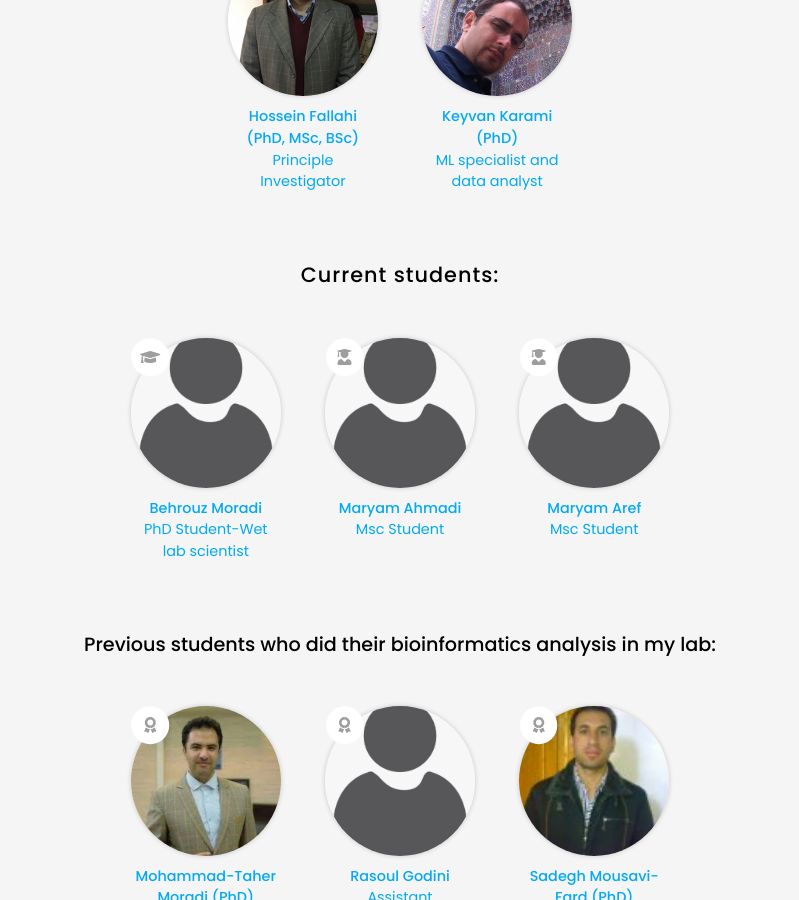
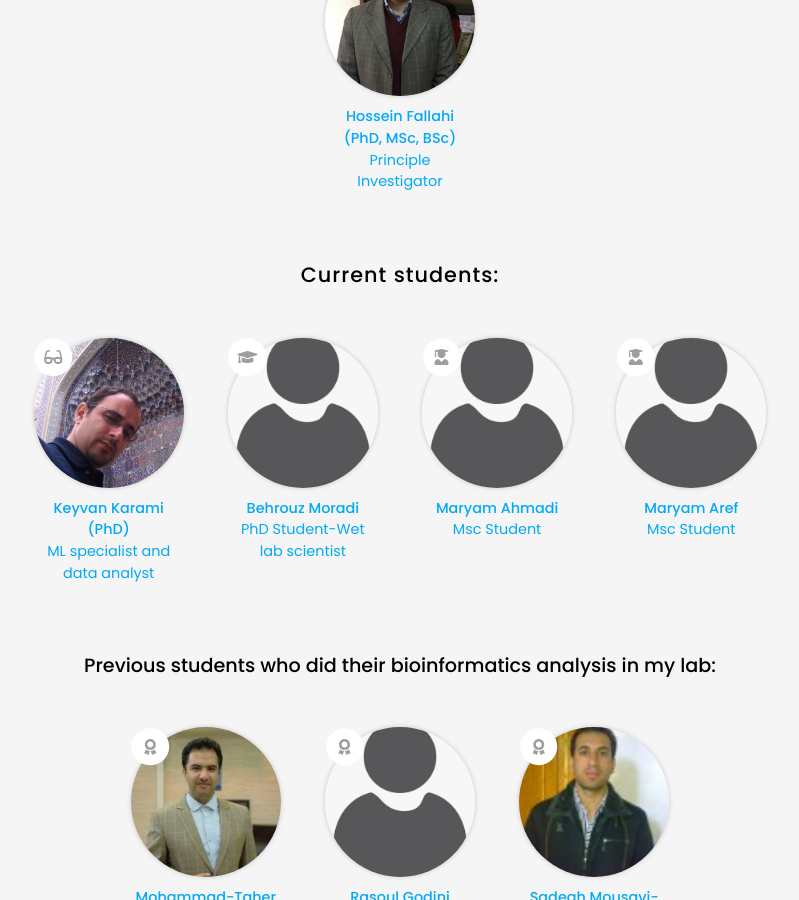
Before and after one commit to Hossein-Fallahi/Fallahi-Bioinformatics-Lab, a Jekyll site: the page built from team/index.md, in a window 1280 px wide and 900 px high, scrolled down 608 px. Shown: the whole window, without its empty margins (240-1039 px from the left). Built offline with Jekyll 4.4.1, drawn with Linux system fonts in a browser that asks for light colours; nearby versions of some CDN libraries.

Commit message:
Update index.md

```diff
--- a/team/index.md
+++ b/team/index.md
@@ -20,16 +20,16 @@ please check it later.
   filters="role: pi"
 %}
 
+{:.center}
+## Current students:
+{:.center}
+
 {%
   include list.html
   data="members"
   component="portrait"
   filters="role: postdoc"
 %}
-{:.center}
-## Current students:
-{:.center}
-
 {%
   include list.html
   data="members"
```
